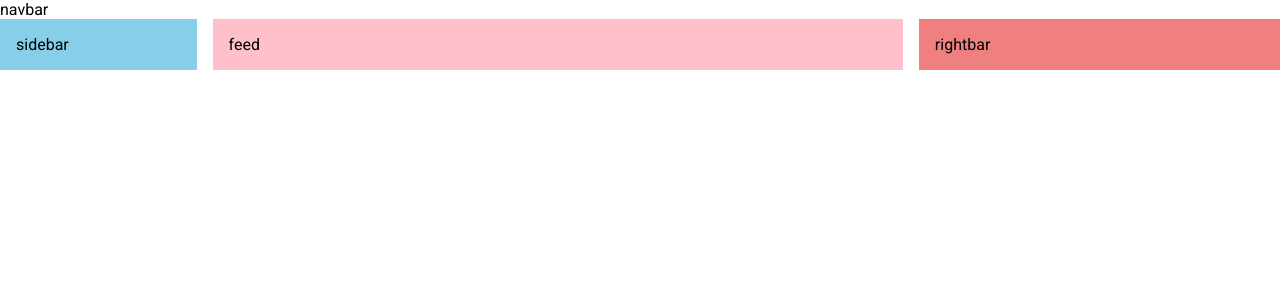
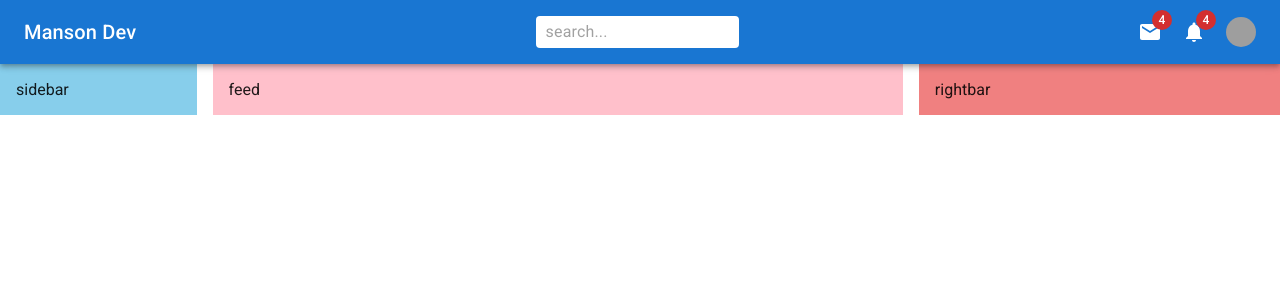
Before and after one commit to 70928manson/MUI-React-Facebook, a React (Create React App) app: page / in a window 1280 px wide. Shown: the top 300 px of the page. Built offline with nearby package versions, Linux system fonts and the light colour scheme; grey boxes are pictures that could not be loaded.

Commit message:
navbar with mui appbar update

```diff
--- a/src/App.js
+++ b/src/App.js
@@ -1,21 +1,27 @@
-import { Box, Stack } from "@mui/material";
 import Sidebar from "./components/Sidebar";
 import Feed from "./components/Feed";
 import Rightbar from "./components/Rightbar";
+import { Box, createTheme, Stack, ThemeProvider } from "@mui/material";
 import Navbar from "./components/Navbar";
-
 
 function App() {
 
+  const theme = createTheme({
+    palette: {
+
+    },
+  });
   return (
-    <Box>
-       <Navbar />
-       <Stack direction="row" spacing={2} justifyContent={"space-between"}>
-        <Sidebar />
-        <Feed />
-        <Rightbar />
-       </Stack>
-    </Box>
+    <ThemeProvider theme={theme}>
+      <Box bgcolor={"background.default"} color={"text.primary"}>
+        <Navbar />
+        <Stack direction="row" spacing={2} justifyContent="space-between">
+          <Sidebar/>
+          <Feed />
+          <Rightbar />
+        </Stack>
+      </Box>
+    </ThemeProvider>
   );
 }
 
--- a/src/components/Navbar.jsx
+++ b/src/components/Navbar.jsx
@@ -1,10 +1,59 @@
+import styled from '@emotion/styled';
+import { AppBar, Avatar, Badge, Box, InputBase, Toolbar, Typography } from '@mui/material';
+import { Mail, Notifications, Pets } from "@mui/icons-material";
 import React from 'react';
+
+const StyledToolbar = styled(Toolbar)({
+    display: "flex",
+    justifyContent: "space-between",
+});
+
+const Search = styled("div")(({theme}) => ({
+    backgroundColor: "white",
+    padding: "0 10px",
+    borderRadius: theme.shape.borderRadius
+}));
+
+const Icons = styled(Box)(({theme}) => ({
+   display: "none",
+   gap: "20px",
+   alignItems: "center",
+   [theme.breakpoints.up("sm")]: {
+    display: "flex"
+   }
+}));
+
+const UserBox = styled(Box)(({theme}) => ({
+    display: "flex",
+    alignItems: "center",
+    gap: "10px",
+    [theme.breakpoints.up("sm")]: {
+        display: "none"
+    }
+}));
 
 function Navbar(props) {
     return (
-        <div>
-            navbar
-        </div>
+        <AppBar position="sticky">
+            <StyledToolbar>
+                <Typography variant='h6' sx={{ display: { xs: "none", sm: "block" } }}>Manson Dev</Typography>
+                <Pets sx={{ display: { xs: "block", sm: "none" } }} />
+                <Search><InputBase placeholder='search...' /></Search>
+                <Icons>
+                    <Badge badgeContent={4} color="error">
+                        <Mail />
+                    </Badge>
+                    <Badge badgeContent={4} color="error">
+                        <Notifications />
+                    </Badge>
+                    <Avatar sx={{ width: "30px", height: "30px", }} src="https://images.pexels.com/photos/846741/pexels-photo-846741.jpeg?auto=compress&cs=tinysrgb&w=1260&h=750&dpr=2"/>
+                </Icons>
+                <UserBox>
+                    <Avatar sx={{ width: "30px", height: "30px", }} src="https://images.pexels.com/photos/846741/pexels-photo-846741.jpeg?auto=compress&cs=tinysrgb&w=1260&h=750&dpr=2"/>
+                    <Typography variant="span">Manson</Typography>
+                </UserBox>
+            </StyledToolbar>
+        </AppBar>
     );
 }
 
```
